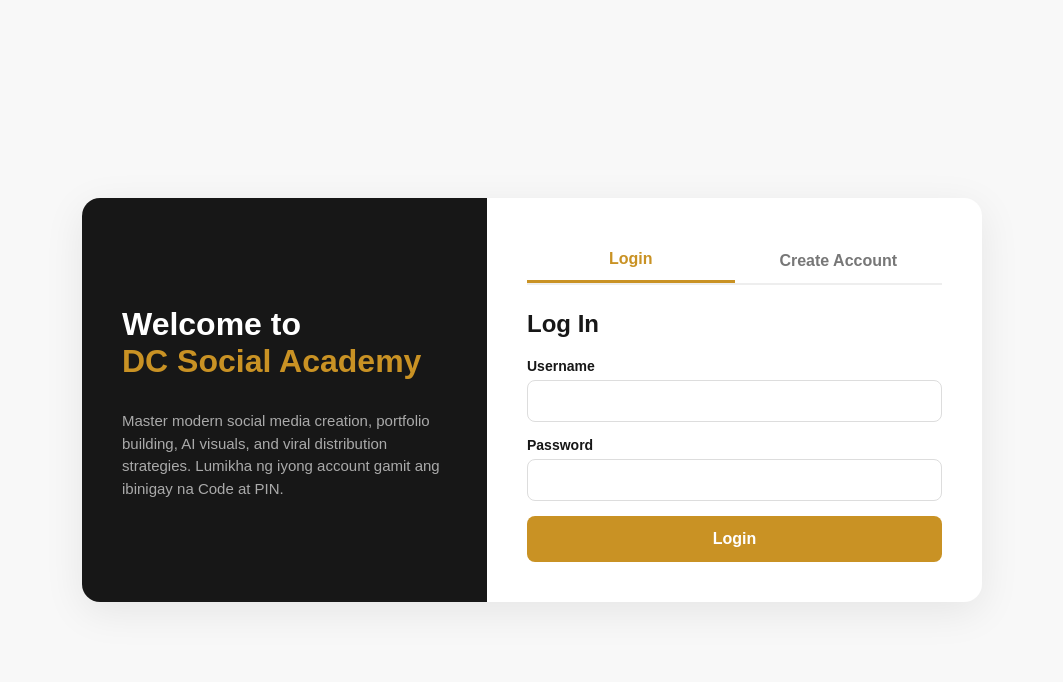
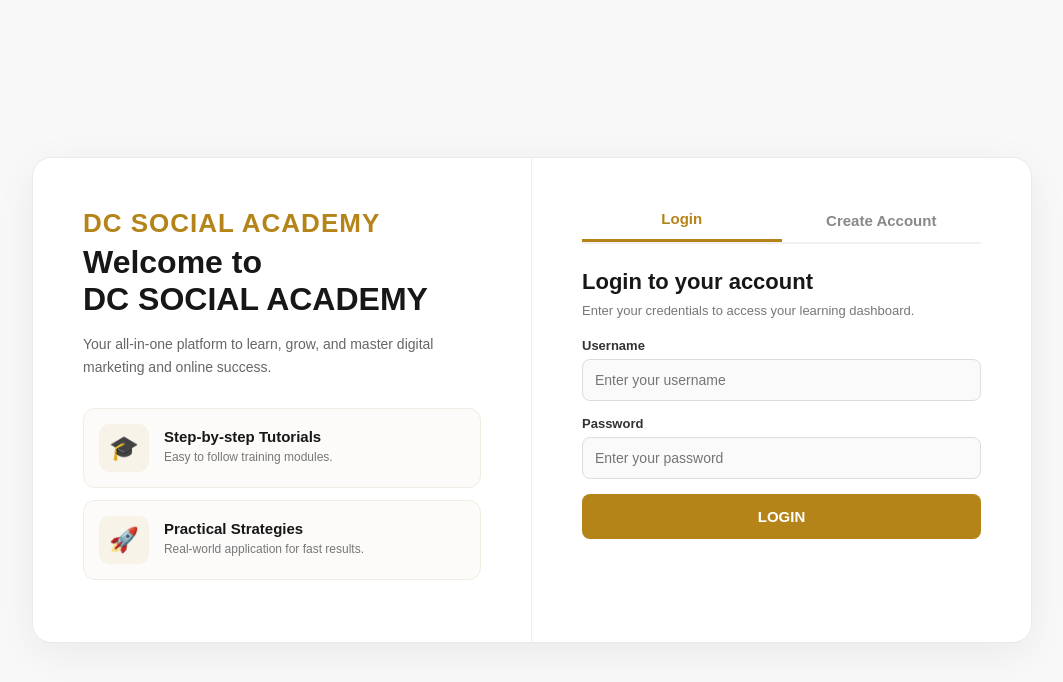
Before and after one commit to karljust-star/dc-social-academy, a plain HTML site: page index.html in a window 1280 px wide. Shown: the whole page, without its empty margins (108-1171 px from the left). Drawn offline with Linux system fonts and the light colour scheme.

Commit message:
Add files via upload

```diff
--- a/index.html
+++ b/index.html
@@ -5,10 +5,8 @@
     <meta name="viewport" content="width=device-width, initial-scale=1.0">
     <title>DC Social Academy - Login & Register</title>
     <style>
-        * { box-sizing: border-box; }
+        * { box-sizing: border-box; margin: 0; padding: 0; font-family: Arial, sans-serif; }
         body {
-            margin: 0;
-            font-family: Arial, sans-serif;
             background: #f8f8f8;
             color: #171717;
             display: flex;
@@ -18,55 +16,82 @@
         }
         .container {
             width: 100%;
-            max-width: 900px;
+            max-width: 1000px;
             background: white;
-            border-radius: 18px;
-            box-shadow: 0 10px 40px rgba(0,0,0,0.08);
+            border-radius: 20px;
+            box-shadow: 0 10px 40px rgba(0,0,0,0.06);
             overflow: hidden;
             display: flex;
+            border: 1px solid #eaeaea;
         }
+
+        /* LEFT BANNER (ELEGANT WHITE STYLE) */
         .left-banner {
-            width: 45%;
-            background: #171717;
-            color: white;
-            padding: 40px;
+            width: 50%;
+            background: #ffffff;
+            padding: 50px;
             display: flex;
             flex-direction: column;
             justify-content: center;
+            border-right: 1px solid #eee;
         }
-        .left-banner h1 { font-size: 32px; margin-bottom: 15px; }
-        .left-banner span { color: #c99224; }
-        .left-banner p { color: #aaa; font-size: 15px; line-height: 1.5; }
+        .left-banner h2 { font-size: 26px; color: #b58418; margin-bottom: 5px; letter-spacing: 1px; }
+        .left-banner h1 { font-size: 32px; color: #171717; margin-bottom: 15px; font-weight: bold; }
+        .left-banner p { color: #666; font-size: 14px; line-height: 1.6; margin-bottom: 30px; }
 
+        .feature-box {
+            display: flex;
+            align-items: center;
+            gap: 15px;
+            background: #fcfbfa;
+            border: 1px solid #f0ece1;
+            padding: 15px;
+            border-radius: 12px;
+            margin-bottom: 12px;
+        }
+        .feature-icon {
+            font-size: 24px;
+            background: #f7f3e8;
+            padding: 10px;
+            border-radius: 10px;
+        }
+        .feature-text h4 { font-size: 15px; color: #171717; margin-bottom: 3px; }
+        .feature-text p { font-size: 12px; color: #777; margin: 0; }
+
+        /* RIGHT FORM */
         .right-form {
-            width: 55%;
-            padding: 40px;
+            width: 50%;
+            padding: 40px 50px;
             max-height: 90vh;
             overflow-y: auto;
+            background: #fff;
         }
         .tabs {
             display: flex;
             margin-bottom: 25px;
-            border-bottom: 2px solid #eee;
+            border-bottom: 2px solid #f0f0f0;
         }
         .tab-btn {
             flex: 1;
             padding: 12px;
             background: none;
             border: none;
-            font-size: 16px;
+            font-size: 15px;
             font-weight: bold;
             cursor: pointer;
-            color: #777;
+            color: #888;
         }
         .tab-btn.active {
-            color: #c99224;
-            border-bottom: 3px solid #c99224;
+            color: #b58418;
+            border-bottom: 3px solid #b58418;
         }
         .form-section { display: none; }
         .form-section.active { display: block; }
 
-        label { display: block; margin-bottom: 6px; font-weight: bold; font-size: 14px; }
+        .form-section h3 { font-size: 22px; margin-bottom: 8px; color: #171717; }
+        .form-section .subtitle { font-size: 13px; color: #777; margin-bottom: 20px; }
+
+        label { display: block; margin-bottom: 6px; font-weight: bold; font-size: 13px; color: #333; }
         input, select {
             width: 100%;
             padding: 12px;
@@ -74,29 +99,53 @@
             border: 1px solid #ddd;
             border-radius: 8px;
             font-size: 14px;
+            background: #fafafa;
+        }
+        input:focus, select:focus {
+            border-color: #b58418;
+            outline: none;
+            background: #fff;
         }
         .submit-btn {
             width: 100%;
             padding: 14px;
             border: none;
             border-radius: 8px;
-            background: #c99224;
+            background: #b58418;
             color: white;
-            font-size: 16px;
+            font-size: 15px;
             font-weight: bold;
             cursor: pointer;
+            transition: 0.2s;
         }
-        .submit-btn:hover { background: #a97616; }
-        .error-msg { color: red; font-size: 13px; margin-bottom: 10px; display: none; }
+        .submit-btn:hover { background: #9a6d13; }
+        .error-msg { color: #d9534f; font-size: 13px; margin-bottom: 15px; display: none; background: #fdf2f2; padding: 10px; border-radius: 6px; }
     </style>
 </head>
 <body>
 
 <div class="container">
-    <!-- LEFT BANNER -->
+    <!-- LEFT BANNER (ELEGANT STYLE) -->
     <div class="left-banner">
-        <h1>Welcome to <br><span>DC Social Academy</span></h1>
-        <p>Master modern social media creation, portfolio building, AI visuals, and viral distribution strategies. Lumikha ng iyong account gamit ang ibinigay na Code at PIN.</p>
+        <h2>DC SOCIAL ACADEMY</h2>
+        <h1>Welcome to <br>DC SOCIAL ACADEMY</h1>
+        <p>Your all-in-one platform to learn, grow, and master digital marketing and online success.</p>
+
+        <div class="feature-box">
+            <div class="feature-icon">🎓</div>
+            <div class="feature-text">
+                <h4>Step-by-step Tutorials</h4>
+                <p>Easy to follow training modules.</p>
+            </div>
+        </div>
+
+        <div class="feature-box">
+            <div class="feature-icon">🚀</div>
+            <div class="feature-text">
+                <h4>Practical Strategies</h4>
+                <p>Real-world application for fast results.</p>
+            </div>
+        </div>
     </div>
 
     <!-- RIGHT FORM CONTAINER -->
@@ -108,23 +157,24 @@
 
         <!-- LOGIN FORM -->
         <div id="login-section" class="form-section active">
-            <h2>Log In</h2>
+            <h3>Login to your account</h3>
+            <p class="subtitle">Enter your credentials to access your learning dashboard.</p>
             <div id="login-error" class="error-msg"></div>
             <form onsubmit="handleLogin(event)">
                 <label>Username</label>
-                <input type="text" id="login-user" required>
+                <input type="text" id="login-user" placeholder="Enter your username" required>
 
                 <label>Password</label>
-                <input type="password" id="login-pass" required>
+                <input type="password" id="login-pass" placeholder="Enter your password" required>
 
-                <button type="submit" class="submit-btn">Login</button>
+                <button type="submit" class="submit-btn">LOGIN</button>
             </form>
         </div>
 
         <!-- REGISTER FORM -->
         <div id="register-section" class="form-section">
-            <h2>Create Account</h2>
-            <p style="font-size: 13px; color: #666; margin-bottom: 15px;">Kinakailangan ang Code at PIN na mula sa aming admin para makagawa ng account.</p>
+            <h3>Create Account</h3>
+            <p class="subtitle">Maglagay ng impormasyon at ibinigay na Code & PIN mula sa Admin.</p>
             <div id="reg-error" class="error-msg"></div>
 
             <form onsubmit="handleRegister(event)">
@@ -156,21 +206,20 @@
 
                 <hr style="margin: 20px 0; border: 0; border-top: 1px solid #eee;">
 
-                <label style="color: #c99224;">Exclusive Access Code</label>
-                <input type="text" id="reg-code" placeholder="Halimbawa: DCACADEMY2026" required>
+                <label style="color: #b58418;">Exclusive Access Code</label>
+                <input type="text" id="reg-code" placeholder="Halimbawa: DC2026" required>
 
-                <label style="color: #c99224;">Access PIN</label>
+                <label style="color: #b58418;">Access PIN</label>
                 <input type="password" id="reg-pin" placeholder="4-digit PIN" required>
 
-                <button type="submit" class="submit-btn">Register & Access Academy</button>
+                <button type="submit" class="submit-btn">REGISTER & ACCESS</button>
             </form>
         </div>
     </div>
 </div>
 
 <script>
-    // MGA VALID CODES AT PINS NA IKAW ANG GUMAWA (Pwede kang magdagdag dito)
-    // Kapag nagamit na ang isang code, mada-markahan itong 'used' sa browser.
+    // MGA VALID CODES AT PINS NA IKaw LANG ANG NAKAKAALAM
     const validAccessCodes = [
         { code: "DC2026", pin: "1234" },
         { code: "VIPSTUDENT", pin: "5678" },
@@ -203,7 +252,7 @@
         const inputPin = document.getElementById('reg-pin').value.trim();
         const errorDiv = document.getElementById('reg-error');
 
-        // Check kung nagamit na ang code na ito sa LocalStorage
+        // Check kung nagamit na ang code
         let usedCodes = JSON.parse(localStorage.getItem('used_codes') || '[]');
         if(usedCodes.includes(inputCode)) {
             errorDiv.style.display = 'block';
@@ -211,18 +260,16 @@
             return;
         }
 
-        // Check kung tama ang Code at PIN sa listahan
+        // Check kung tama ang Code at PIN
         const isValid = validAccessCodes.find(item => item.code === inputCode && item.pin === inputPin);
         if(!isValid) {
             errorDiv.style.display = 'block';
-            errorDiv.innerText = "Mali ang Access Code o PIN. Mangyaring suriin ito o humingi sa admin.";
+            errorDiv.innerText = "Mali ang Access Code o PIN. Suriin mabuti o humingi sa admin.";
             return;
         }
 
-        // I-save ang user account sa LocalStorage
         let users = JSON.parse(localStorage.getItem('academy_users') || '[]');
 
-        // Check kung may kaparehong username na
         if(users.some(u => u.username === username)) {
             errorDiv.style.display = 'block';
             errorDiv.innerText = "Ang username na ito ay nagamit na. Pumili ng iba.";
@@ -232,7 +279,6 @@
         users.push({ name, bday, gender, email, cp, username, password });
         localStorage.setItem('academy_users', JSON.stringify(users));
 
-        // Markahan ang code bilang nagamit na para hindi na magamit ulit
         usedCodes.push(inputCode);
         localStorage.setItem('used_codes', JSON.stringify(usedCodes));
 
@@ -250,9 +296,7 @@
         const foundUser = users.find(u => u.username === user && u.password === pass);
 
         if(foundUser) {
-            // I-save kung sino ang naka-login ngayon
             localStorage.setItem('current_user', JSON.stringify(foundUser));
-            // Redirect papunta sa dashboard mo (siguraduhing 'dashboard.html' ang pangalan ng file ng dashboard mo)
             window.location.href = "dashboard.html";
         } else {
             errorDiv.style.display = 'block';
```
